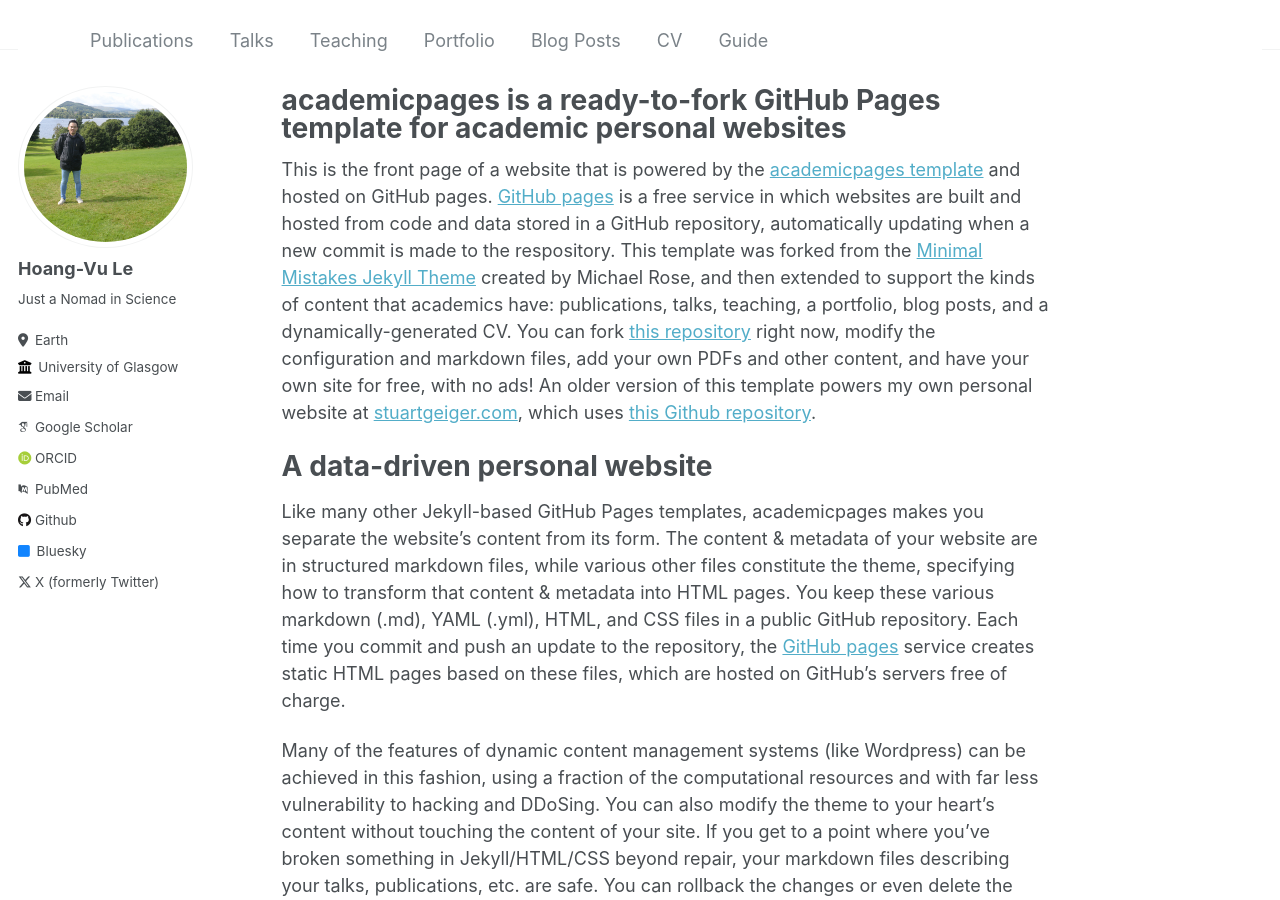
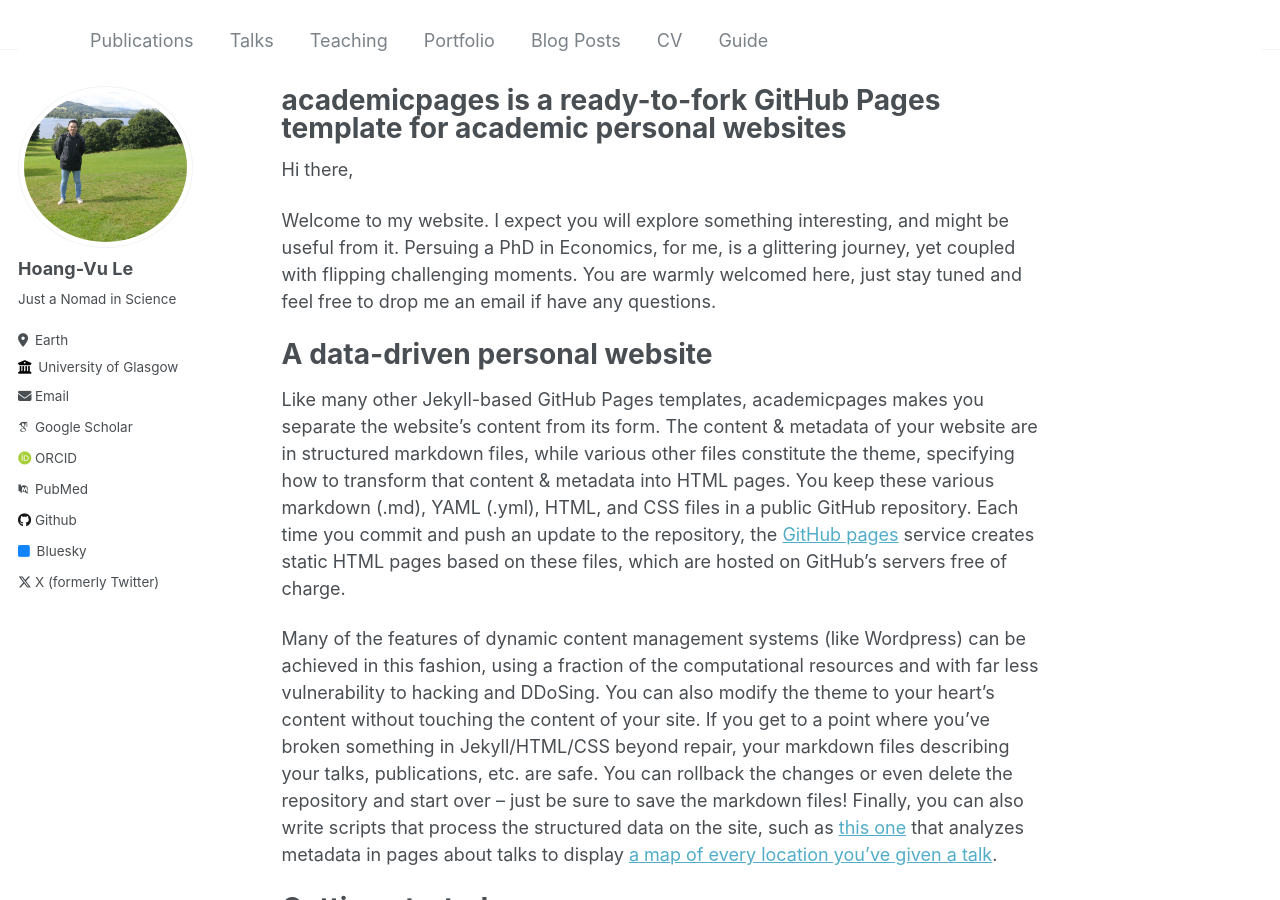
Before and after one commit to hvule/hvule.github.io, a Jekyll site: the page built from _pages/about.md, in a window 1280 px wide and 900 px high. Built offline with Jekyll 4.4.1, drawn with Linux system fonts in a browser that asks for light colours; some web fonts are replaced.

Commit message:
Update about.md

```diff
--- a/_pages/about.md
+++ b/_pages/about.md
@@ -7,7 +7,9 @@ redirect_from:
   - /about.html
 ---
 
-This is the front page of a website that is powered by the [academicpages template](https://github.com/academicpages/academicpages.github.io) and hosted on GitHub pages. [GitHub pages](https://pages.github.com) is a free service in which websites are built and hosted from code and data stored in a GitHub repository, automatically updating when a new commit is made to the respository. This template was forked from the [Minimal Mistakes Jekyll Theme](https://mmistakes.github.io/minimal-mistakes/) created by Michael Rose, and then extended to support the kinds of content that academics have: publications, talks, teaching, a portfolio, blog posts, and a dynamically-generated CV. You can fork [this repository](https://github.com/academicpages/academicpages.github.io) right now, modify the configuration and markdown files, add your own PDFs and other content, and have your own site for free, with no ads! An older version of this template powers my own personal website at [stuartgeiger.com](http://stuartgeiger.com), which uses [this Github repository](https://github.com/staeiou/staeiou.github.io).
+Hi there,
+
+Welcome to my website. I expect you will explore something interesting, and might be useful from it. Persuing a PhD in Economics, for me, is a glittering journey, yet coupled with flipping challenging moments. You are warmly welcomed here, just stay tuned and feel free to drop me an email if have any questions.
 
 A data-driven personal website
 ======
```
